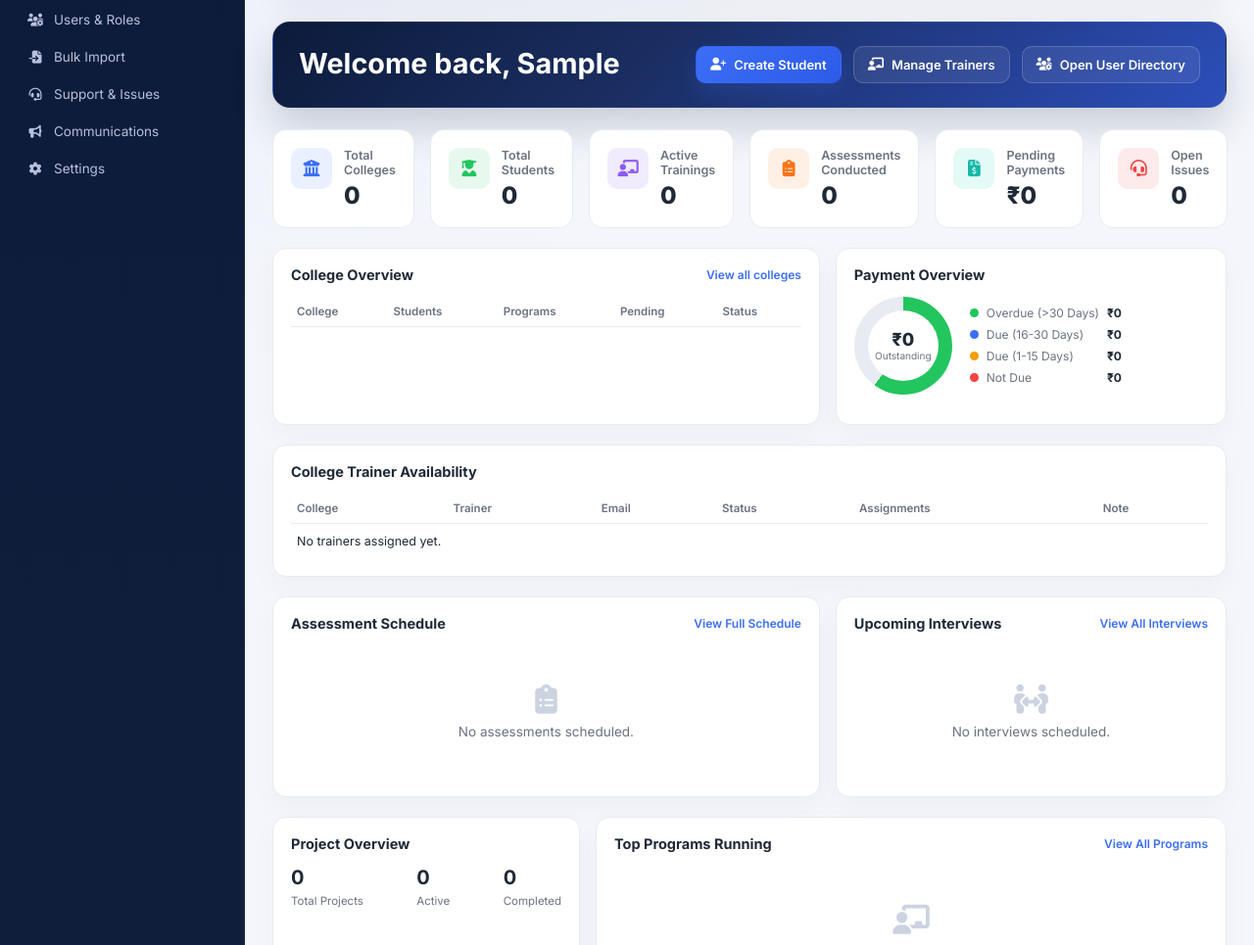
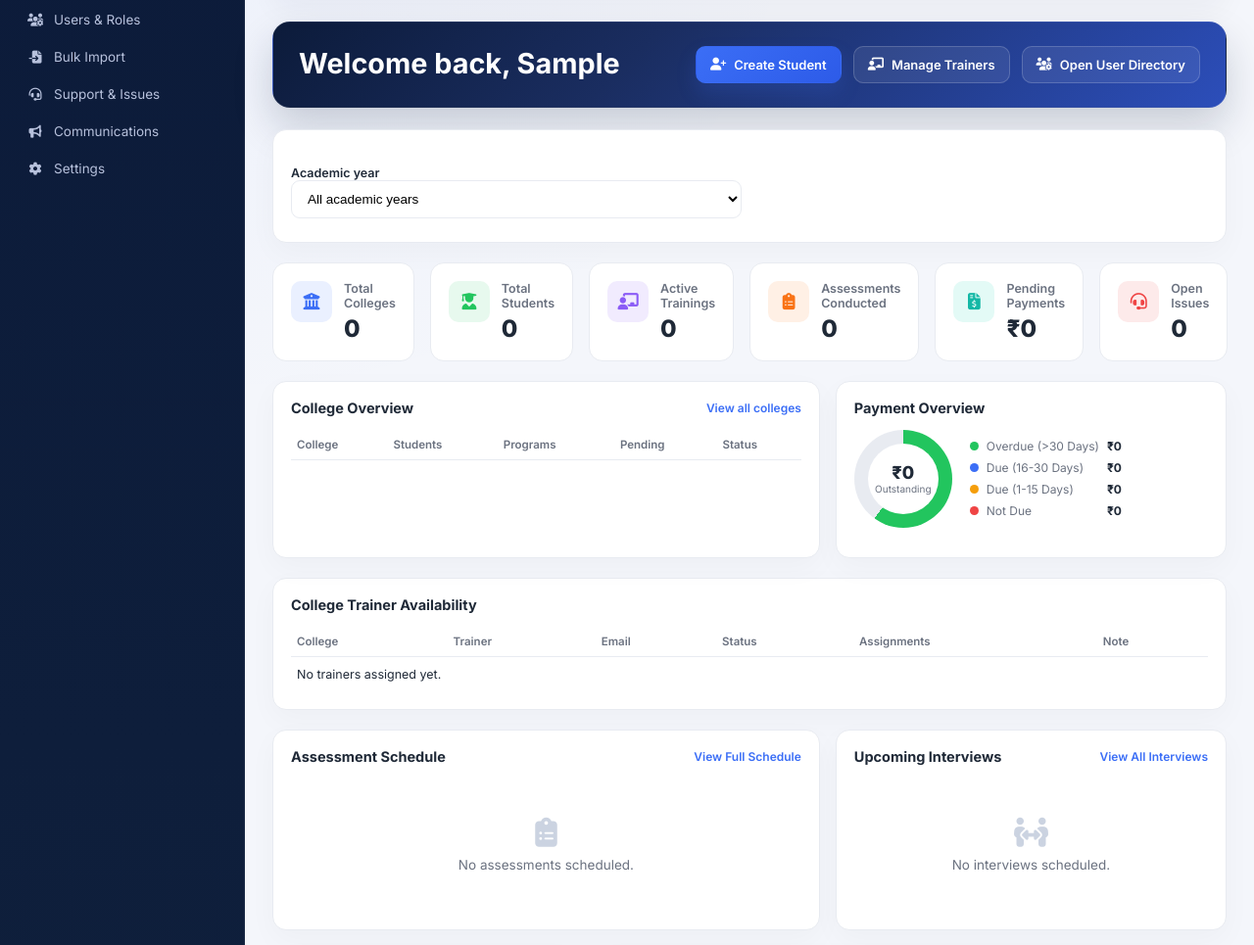
Before and after one commit to Nikhil3537/transit-nexus, a Django app: page /admin-dashboard/ in a window 1280 px wide. Shown: the part 171-1136 px from the top of the page at 98% size. Run offline with Django 5.2, Linux system fonts and the light colour scheme; the visitor is signed in with stand-in values (Sample User, id 1); data comes from the database, SQL or seed files in the repository; data that the repository does not hold is empty.

Commit message:
Fix Jnanavikas MBA department and year dashboard filters

```diff
--- a/dashboard/views.py
+++ b/dashboard/views.py
@@ -130,7 +130,8 @@ def student_register_view(request):
         )
         # JVIT's MBA option must remain available even for older workspaces
         # whose department row was created as just "MBA" or is missing.
-        if "jvit" in college.college_name.casefold():
+        college_name_key = college.college_name.casefold()
+        if "jvit" in college_name_key or "jnanavikas" in college_name_key:
             department_names = {
                 "MBA (Master of Business Administration)"
                 if name.casefold() == "mba" else name
--- a/portal/templates/portal/admin_dashboard.html
+++ b/portal/templates/portal/admin_dashboard.html
@@ -11,6 +11,18 @@
     <a class="btn btn-secondary" href="{% url 'admin_trainers' %}"><i class="fa-solid fa-chalkboard-user"></i> Manage Trainers</a>
     <a class="btn btn-secondary" href="{% url 'admin_users' %}"><i class="fa-solid fa-users-gear"></i> Open User Directory</a>
   </div>
+</section>
+
+<section class="panel">
+  <form method="get" class="form-grid">
+    <label>Academic year
+      <select name="academic_year" onchange="this.form.submit()">
+        <option value="">All academic years</option>
+        {% for value, label in academic_year_choices %}<option value="{{ value }}" {% if value == selected_academic_year %}selected{% endif %}>{{ label }}</option>{% endfor %}
+      </select>
+    </label>
+    <noscript><button class="btn btn-primary" type="submit">Apply</button></noscript>
+  </form>
 </section>
 
 <section class="stat-grid" style="grid-template-columns: repeat(6, 1fr);">
--- a/portal/views.py
+++ b/portal/views.py
@@ -229,12 +229,18 @@ def home_view(request):
 def admin_dashboard(request):
     profile, _ = AdminProfile.objects.get_or_create(user=request.user)
     selected_semester = request.GET.get("semester", "").strip()
+    selected_academic_year = request.GET.get("academic_year", "").strip()
+    valid_academic_years = {value for value, _label in ACADEMIC_YEAR_CHOICES}
+    if selected_academic_year not in valid_academic_years:
+        selected_academic_year = ""
 
     partner_by_name = {college.name.casefold(): college for college in PartnerCollege.objects.all()}
     colleges = []
     for college in CollegeProfile.objects.select_related("user").filter(
         user__admin_profile__isnull=True, user__is_staff=False,
     ):
+        if selected_academic_year and college.academic_year != selected_academic_year:
+            continue
         partner = partner_by_name.get(college.college_name.casefold())
         colleges.append({
             "profile": college,
@@ -306,6 +312,8 @@ def admin_dashboard(request):
         "syllabus_updates": syllabus_updates,
         "semester_options": _semester_options(),
         "selected_semester": selected_semester,
+        "academic_year_choices": ACADEMIC_YEAR_CHOICES,
+        "selected_academic_year": selected_academic_year,
     }
     return render(request, "portal/admin_dashboard.html", context)
 
@@ -636,7 +644,11 @@ def _department_summary_rows(profile, semester_scope=""):
 def college_dashboard(request):
     profile = _college_workspace(request)
     selected_semester = request.GET.get("semester", "").strip() or profile.semester_label
-    departments = _department_summary_rows(profile, selected_semester)
+    selected_academic_year = request.GET.get("academic_year", "").strip() or profile.academic_year
+    departments = (
+        _department_summary_rows(profile, selected_semester)
+        if selected_academic_year == profile.academic_year else []
+    )
     department_scope = _college_department_scope(request)
     if department_scope:
         departments = [d for d in departments if _canonical_department_name(d.name) == department_scope]
@@ -649,7 +661,7 @@ def college_dashboard(request):
     else:
         avg_performance, avg_attendance = 0, 0
 
-    total_assessments = profile.assessments.count() or sum(d.assessments_taken for d in departments)
+    total_assessments = (profile.assessments.count() or sum(d.assessments_taken for d in departments)) if departments else 0
     total_training_hours = sum(d.training_hours for d in departments)
 
     dist_buckets = {"Excellent (>=85%)": 0, "Good (70% - 84%)": 0, "Average (50% - 69%)": 0, "Needs Improvement (<50%)": 0}
@@ -697,6 +709,8 @@ def college_dashboard(request):
         "quick_reports": quick_reports,
         "semester_options": _semester_options(),
         "selected_semester": selected_semester,
+        "academic_year_choices": ACADEMIC_YEAR_CHOICES,
+        "selected_academic_year": selected_academic_year,
     }
     return render(request, "portal/college_dashboard.html", context)
 
```
Also changed, not shown: portal/templates/portal/college_dashboard.html (+11 -0 lines), portal/migrations/0017_add_mba_to_jnanavikas.py (added).
